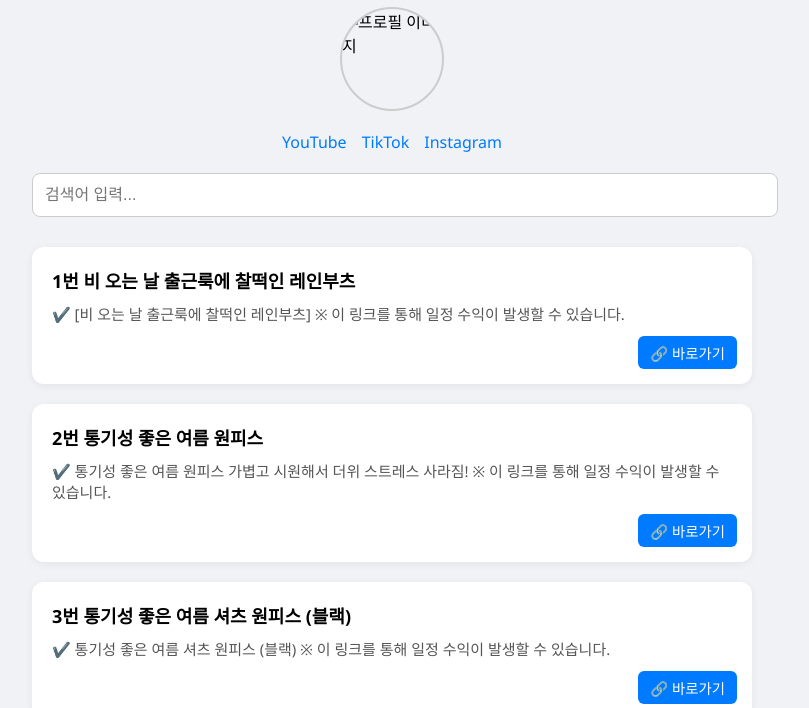
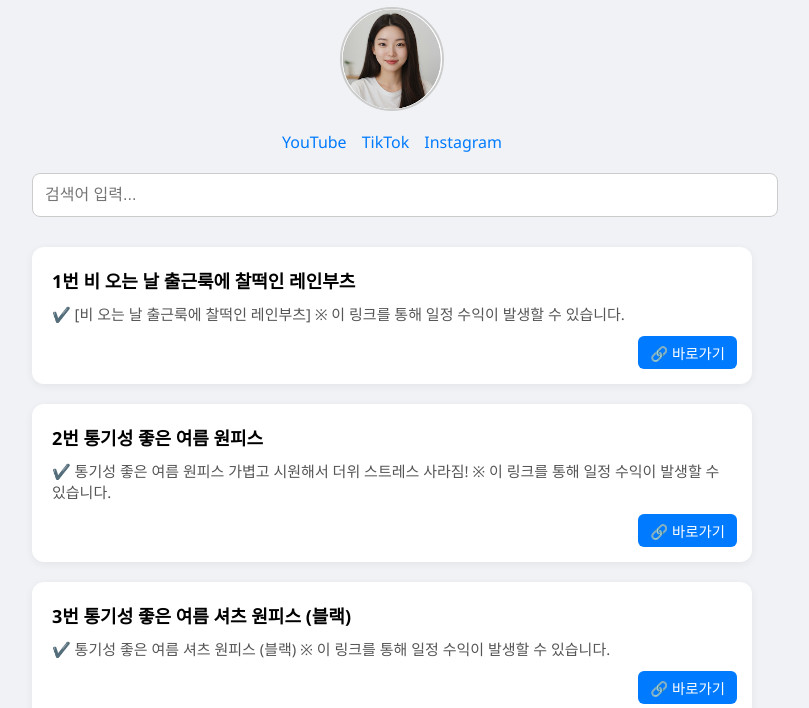
Before and after one commit to EatedApple/linkpage, a plain HTML site: page index.html in a window 1280 px wide. Shown: the part 90-798 px from the top of the page, without its empty margins (248-1057 px from the left). Drawn offline with Linux system fonts and the light colour scheme.

Commit message:
Update index.html

```diff
--- a/index.html
+++ b/index.html
@@ -108,7 +108,7 @@
 <body>
   <h1>📦 item99 추천 모음</h1>
 <div class="profile-img-wrap">
-  <img src="profile.png" alt="프로필 이미지" class="profile-img">
+  <img src="profile.jpg" alt="프로필 이미지" class="profile-img">
 </div>
   <div class="social-links">
     <a href="https://www.youtube.com/channel/UC94mOz-J3NAL9tEGu1YB5BA" target="_blank">YouTube</a>
```
